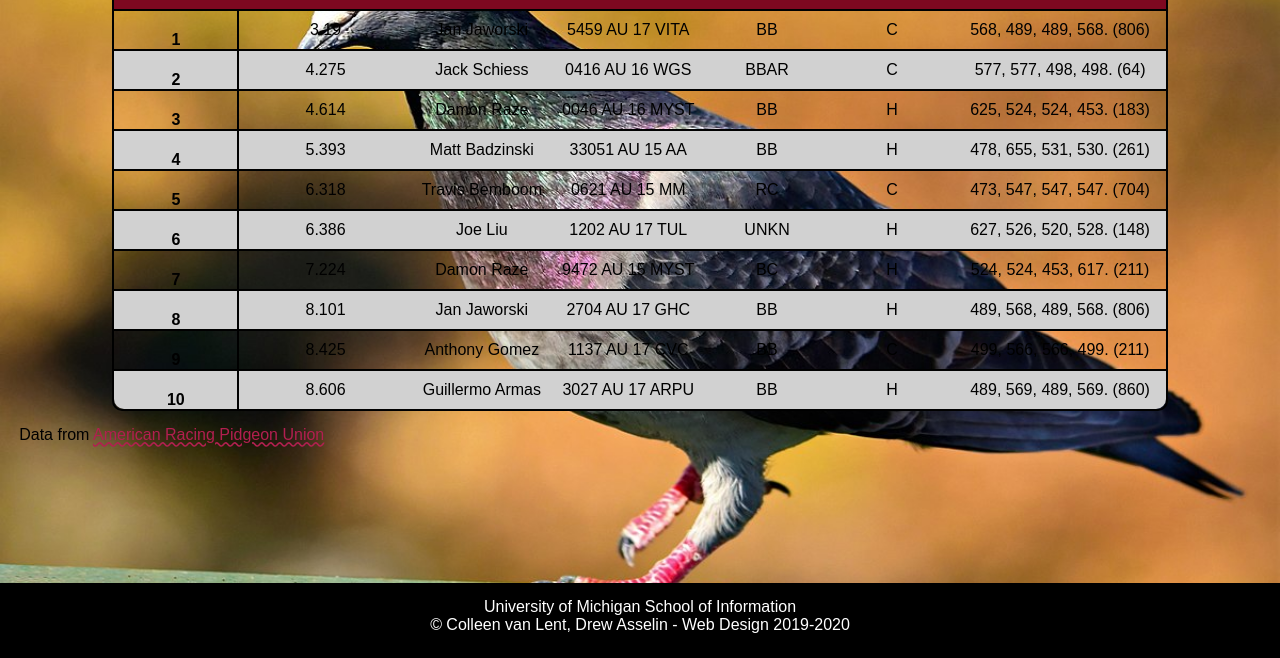
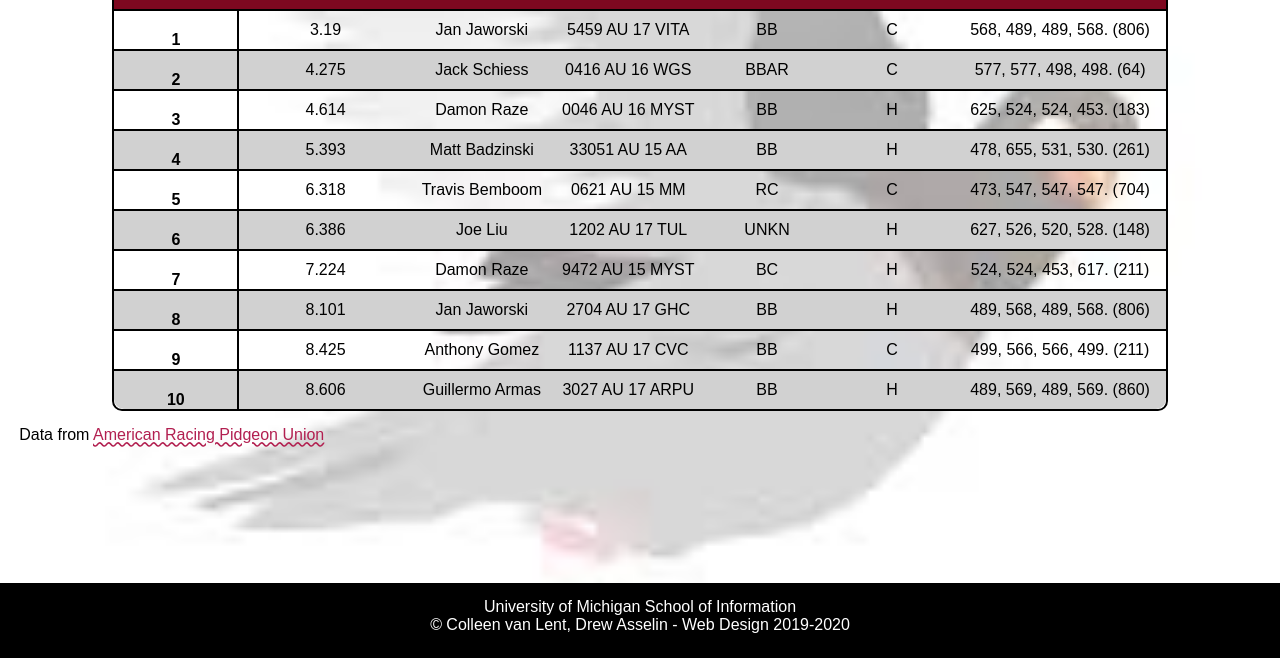
Before and after one commit to clumanauw/homework4-2021, a plain HTML site: page index.html in a window 1280 px wide. Shown: the part 142-800 px from the top of the page. Drawn offline with Linux system fonts and the light colour scheme; a web font is replaced by a local one.

Commit message:
Add files via upload

```diff
--- a/css/style.css
+++ b/css/style.css
@@ -33,7 +33,7 @@ body{
 
   /*Req 1*/
   font-family: "Andika", sans-serif;
-  background-image: url(../images/pigeonn.jpg);
+  background-image: url(../images/pigeon-background.JPEG);
   background-repeat: no-repeat;
   background-color: #DDDDDD;
 }
```
